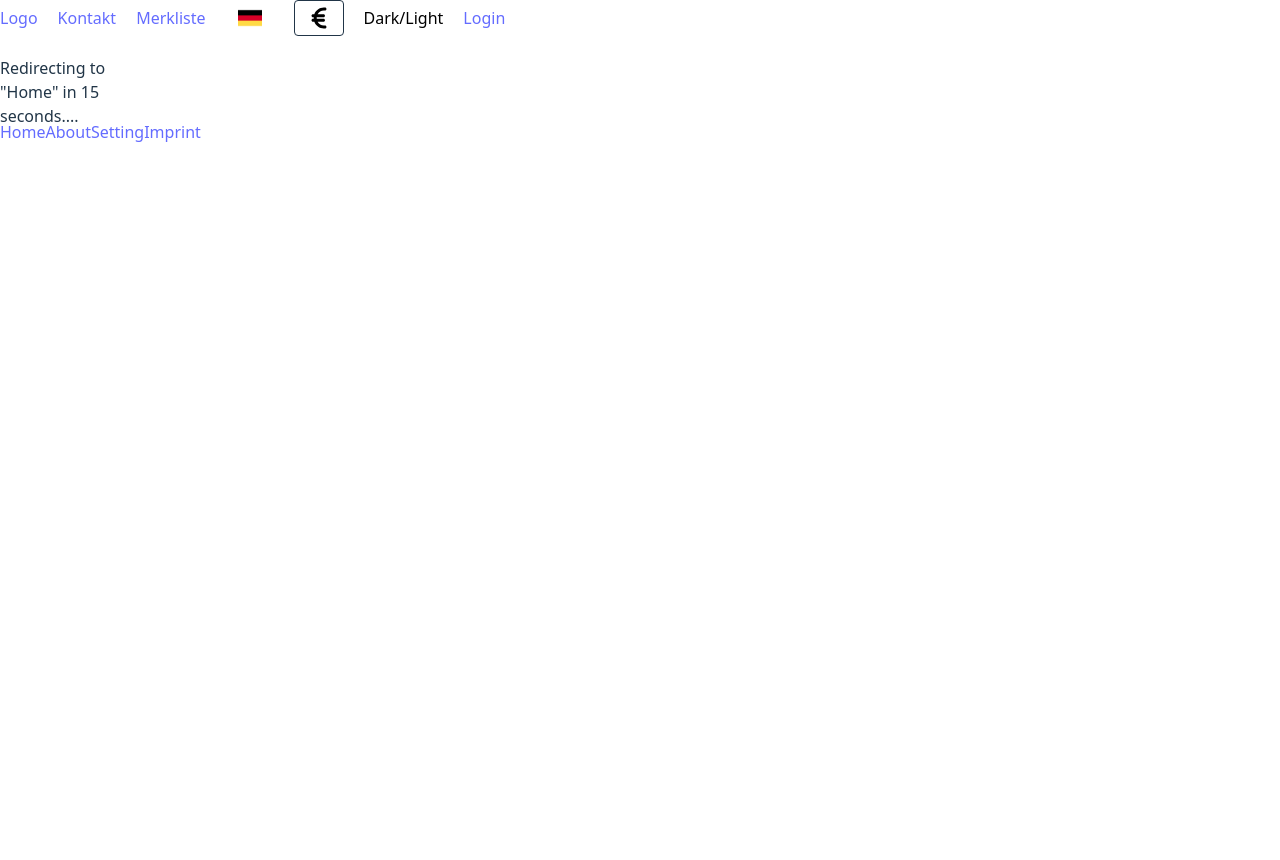
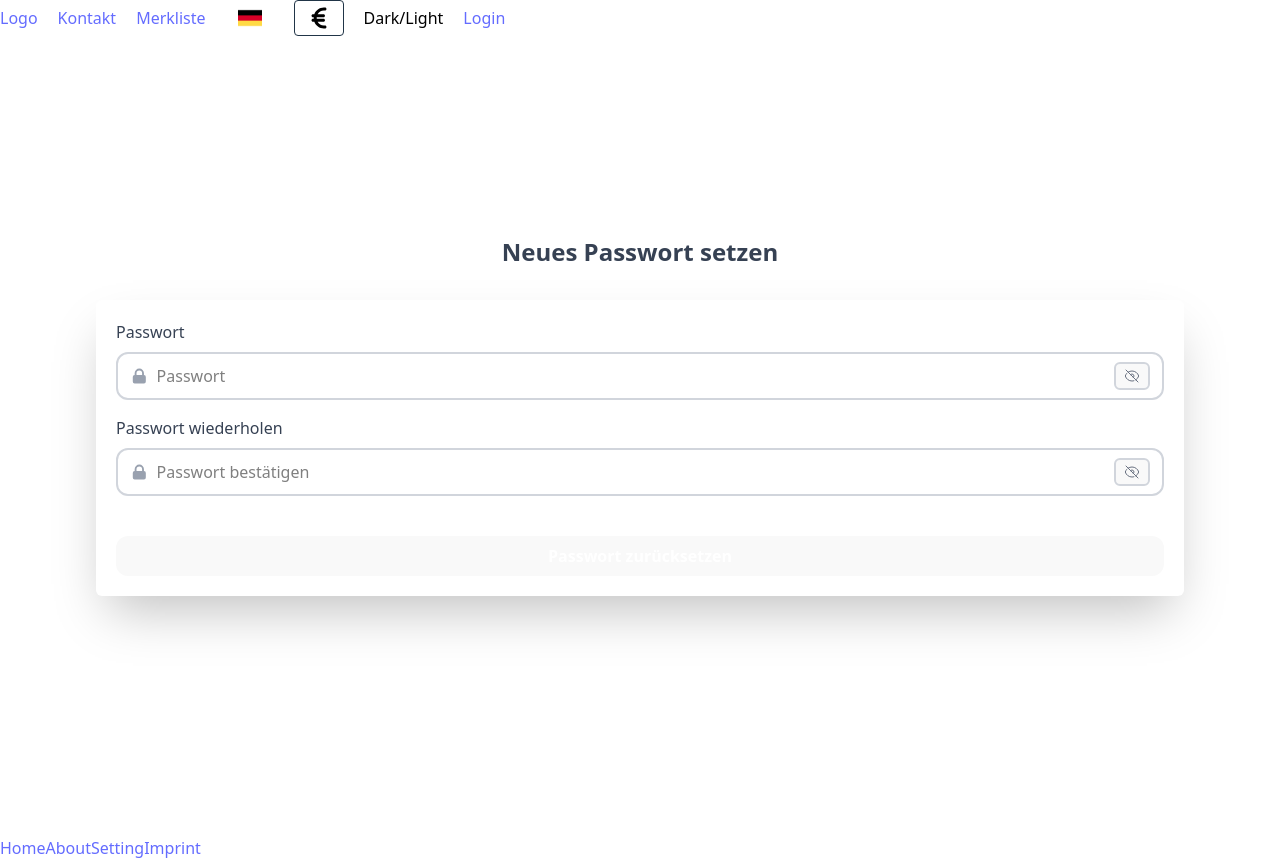
Before and after one commit to sayotekey/reisewelt, a React (Vite) app in the folder frontend/: page /reset-password in a window 1280 px wide. Before the commit this address had no page. Before the commit the page ends 800 px from the top, so only its background shows below. Built offline with nearby package versions, Linux system fonts and the light colour scheme.

Commit message:
implement forgot password and reset password functionality with email notifications

```diff
--- a/frontend/src/App.jsx
+++ b/frontend/src/App.jsx
@@ -8,6 +8,7 @@ import ContactPage from "./pages/ContactPage.jsx";
 import LoginPage from "./pages/LoginPage.jsx";
 import RegisterPage from "./pages/RegisterPage.jsx";
 import ForgotPasswordPage from "./pages/ForgotPasswordPage.jsx";
+import ResetPasswordPage from "./pages/ResetPasswordPage.jsx";
 import ProfilePage from "./pages/ProfilePage.jsx";
 import LastMinuteDeals from "./pages/LastMinuteDeals.jsx";
 import FivehundredEuroDeals from "./pages/FivehundredEuroDeals.jsx";
@@ -25,6 +26,7 @@ function App() {
         <Route path="/login" element={<LoginPage />} />
         <Route path="/register" element={<RegisterPage />} />
         <Route path="/forgot-password" element={<ForgotPasswordPage />} />
+        <Route path="/reset-password" element={<ResetPasswordPage />} />
         <Route path="/profile" element={<ProfilePage />} />
         <Route path="/lastminute-deals" element={<LastMinuteDeals />} />
         <Route path="/news" element={<AllNews />} />
--- a/frontend/src/pages/ForgotPasswordPage.jsx
+++ b/frontend/src/pages/ForgotPasswordPage.jsx
@@ -35,11 +35,15 @@ const ForgotPasswordPage = () => {
           <h2 className="text-2xl font-bold text-center text-gray-700 mb-8">
             Passwort vergessen
           </h2>
-
+          <p className="text-black text-center mb-4">
+            Geben Sie Ihre E-Mail ein und wir senden Ihnen einen Link zum
+            Zurücksetzen des Passworts.
+          </p>
           <div className="flex flex-col mb-4 ">
             <label htmlFor="email" className="text-gray-700 mb-2">
               Email
             </label>
+
             <div className="flex items-center border-2 border-gray-300 rounded-xl px-3 py-2 focus-within:border-indigo-500 focus-within:ring-1 focus-within:ring-indigo-300">
               <svg
                 xmlns="http://www.w3.org/2000/svg"
--- /dev/null
+++ b/frontend/src/pages/ResetPasswordPage.jsx
@@ -0,0 +1,220 @@
+import { useState } from "react";
+import { useSearchParams } from "react-router-dom";
+import axios from "axios";
+
+const ResetPasswordPage = () => {
+  const [searchParams] = useSearchParams();
+  const token = searchParams.get("token");
+
+  const [formData, setFormData] = useState({
+    password: "",
+    confirmPassword: "",
+  });
+
+  const [showPassword, setShowPassword] = useState(false);
+  const [message, setMessage] = useState("");
+  const [error, setError] = useState("");
+
+  const handleChange = (e) => {
+    setFormData({
+      ...formData,
+      [e.target.name]: e.target.value,
+    });
+  };
+
+  const handleSubmit = async (e) => {
+    e.preventDefault();
+
+    if (formData.password !== formData.confirmPassword) {
+      setError("Passwörter stimmen nicht überein.");
+      setMessage("");
+      return;
+    }
+
+    try {
+      await axios.post("http://localhost:3000/api/users/reset-password", {
+        token,
+        newPassword: formData.password,
+      });
+
+      setMessage("Passwort erfolgreich zurückgesetzt.");
+      setError("");
+    } catch (error) {
+      setError(
+        error.response?.data?.message ||
+          "Fehler beim Zurücksetzen des Passworts."
+      );
+      setMessage("");
+    }
+  };
+
+  return (
+    <div className="flex h-screen w-full lg:w-full justify-center items-start pt-50 bg-white space-y-8">
+      <div className="w-full px-8 md:px-32 lg:px-24">
+        <h2 className="text-2xl font-bold text-center text-gray-700 mb-8">
+          Neues Passwort setzen
+        </h2>
+
+        <form
+          onSubmit={handleSubmit}
+          className="bg-white rounded-md shadow-2xl p-5 text-left"
+        >
+          {/* Eingabefeld für Passwort */}
+          <div className="flex flex-col mb-4">
+            <label htmlFor="password" className="text-gray-700 mb-2">
+              Passwort
+            </label>
+            <div className="flex items-center border-2 border-gray-300 rounded-xl px-3 py-2 focus-within:border-indigo-500 focus-within:ring-1 focus-within:ring-indigo-300">
+              <svg
+                xmlns="http://www.w3.org/2000/svg"
+                className="h-5 w-5 text-gray-400 mr-2"
+                viewBox="0 0 20 20"
+                fill="currentColor"
+              >
+                <path
+                  fillRule="evenodd"
+                  d="M5 9V7a5 5 0 0110 0v2a2 2 0 012 2v5a2 2 0 01-2 2H5a2 2 0 01-2-2v-5a2 2 0 012-2zm8-2v2H7V7a3 3 0 016 0z"
+                  clipRule="evenodd"
+                />
+              </svg>
+              <input
+                id="password"
+                className="w-full outline-none text-left text-black"
+                type={showPassword ? "text" : "password"} // Toggle password visibility
+                name="password"
+                placeholder="Passwort"
+                value={formData.password}
+                onChange={handleChange}
+              />
+              <button
+                type="button"
+                onClick={() => setShowPassword(!showPassword)}
+                className="ml-2 pl-2 pr-2 pb-1 pt-1 bg-white border-2 border-gray-300 rounded-md text-gray-500 focus:outline-none"
+              >
+                {showPassword ? (
+                  <svg
+                    xmlns="http://www.w3.org/2000/svg"
+                    fill="none"
+                    viewBox="0 0 24 24"
+                    strokeWidth={1.5}
+                    stroke="currentColor"
+                    className="w-4 h-4"
+                  >
+                    <path
+                      strokeLinecap="round"
+                      strokeLinejoin="round"
+                      d="M2.036 12.322a1.012 1.012 0 0 1 0-.639C3.423 7.51 7.36 4.5 12 4.5c4.638 0 8.573 3.007 9.963 7.178.07.207.07.431 0 .639C20.577 16.49 16.64 19.5 12 19.5c-4.638 0-8.573-3.007-9.963-7.178Z"
+                    />
+                    <path
+                      strokeLinecap="round"
+                      strokeLinejoin="round"
+                      d="M15 12a3 3 0 1 1-6 0 3 3 0 0 1 6 0Z"
+                    />
+                  </svg>
+                ) : (
+                  <svg
+                    xmlns="http://www.w3.org/2000/svg"
+                    fill="none"
+                    viewBox="0 0 24 24"
+                    strokeWidth={1.5}
+                    stroke="currentColor"
+                    className="w-4 h-4"
+                  >
+                    <path
+                      strokeLinecap="round"
+                      strokeLinejoin="round"
+                      d="M3.98 8.223A10.477 10.477 0 0 0 1.934 12C3.226 16.338 7.244 19.5 12 19.5c.993 0 1.953-.138 2.863-.395M6.228 6.228A10.451 10.451 0 0 1 12 4.5c4.756 0 8.773 3.162 10.065 7.498a10.522 10.522 0 0 1-4.293 5.774M6.228 6.228 3 3m3.228 3.228 3.65 3.65m7.894 7.894L21 21m-3.228-3.228-3.65-3.65m0 0a3 3 0 1 0-4.243-4.243m4.242 4.242L9.88 9.88"
+                    />
+                  </svg>
+                )}
+              </button>
+            </div>
+          </div>
+
+          {/* Eingabefeld für Passwort Bestätigung */}
+          <div className="flex flex-col mb-4">
+            <label htmlFor="password" className="text-gray-700 mb-2">
+              Passwort wiederholen
+            </label>
+            <div className="flex items-center border-2 border-gray-300 rounded-xl px-3 py-2 focus-within:border-indigo-500 focus-within:ring-1 focus-within:ring-indigo-300">
+              <svg
+                xmlns="http://www.w3.org/2000/svg"
+                className="h-5 w-5 text-gray-400 mr-2"
+                viewBox="0 0 20 20"
+                fill="currentColor"
+              >
+                <path
+                  fillRule="evenodd"
+                  d="M5 9V7a5 5 0 0110 0v2a2 2 0 012 2v5a2 2 0 01-2 2H5a2 2 0 01-2-2v-5a2 2 0 012-2zm8-2v2H7V7a3 3 0 016 0z"
+                  clipRule="evenodd"
+                />
+              </svg>
+              <input
+                id="confirmPassword"
+                className="w-full outline-none text-left text-black"
+                type={showPassword ? "text" : "password"} // Toggle password visibility
+                name="confirmPassword"
+                placeholder="Passwort bestätigen"
+                value={formData.confirmPassword}
+                onChange={handleChange}
+              />
+              <button
+                type="button"
+                onClick={() => setShowPassword(!showPassword)}
+                className="ml-2 pl-2 pr-2 pb-1 pt-1 bg-white border-2 border-gray-300 rounded-md text-gray-500 focus:outline-none"
+              >
+                {showPassword ? (
+                  <svg
+                    xmlns="http://www.w3.org/2000/svg"
+                    fill="none"
+                    viewBox="0 0 24 24"
+                    strokeWidth={1.5}
+                    stroke="currentColor"
+                    className="w-4 h-4"
+                  >
+                    <path
+                      strokeLinecap="round"
+                      strokeLinejoin="round"
+                      d="M2.036 12.322a1.012 1.012 0 0 1 0-.639C3.423 7.51 7.36 4.5 12 4.5c4.638 0 8.573 3.007 9.963 7.178.07.207.07.431 0 .639C20.577 16.49 16.64 19.5 12 19.5c-4.638 0-8.573-3.007-9.963-7.178Z"
+                    />
+                    <path
+                      strokeLinecap="round"
+                      strokeLinejoin="round"
+                      d="M15 12a3 3 0 1 1-6 0 3 3 0 0 1 6 0Z"
+                    />
+                  </svg>
+                ) : (
+                  <svg
+                    xmlns="http://www.w3.org/2000/svg"
+                    fill="none"
+                    viewBox="0 0 24 24"
+                    strokeWidth={1.5}
+                    stroke="currentColor"
+                    className="w-4 h-4"
+                  >
+                    <path
+                      strokeLinecap="round"
+                      strokeLinejoin="round"
+                      d="M3.98 8.223A10.477 10.477 0 0 0 1.934 12C3.226 16.338 7.244 19.5 12 19.5c.993 0 1.953-.138 2.863-.395M6.228 6.228A10.451 10.451 0 0 1 12 4.5c4.756 0 8.773 3.162 10.065 7.498a10.522 10.522 0 0 1-4.293 5.774M6.228 6.228 3 3m3.228 3.228 3.65 3.65m7.894 7.894L21 21m-3.228-3.228-3.65-3.65m0 0a3 3 0 1 0-4.243-4.243m4.242 4.242L9.88 9.88"
+                    />
+                  </svg>
+                )}
+              </button>
+            </div>
+          </div>
+
+          <button
+            type="submit"
+            className="block w-full bg-indigo-600 rounded-xl hover:bg-indigo-700 hover:-translate-y-1 transition-all duration-500 text-white font-semibold py-2 mt-10"
+          >
+            Passwort zurücksetzen
+          </button>
+          {message && <p className="text-green-500">{message}</p>}
+          {error && <p className="text-red-500">{error}</p>}
+        </form>
+      </div>
+    </div>
+  );
+};
+
+export default ResetPasswordPage;
```
Also changed, not shown: 2 other files (tests, documents, lock files or other folders).
